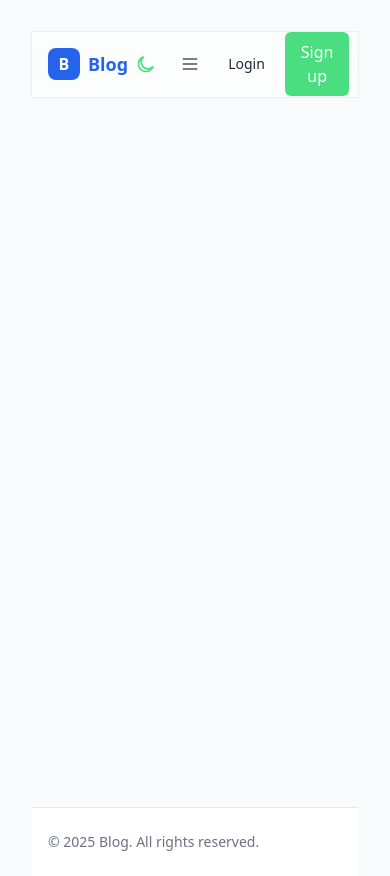
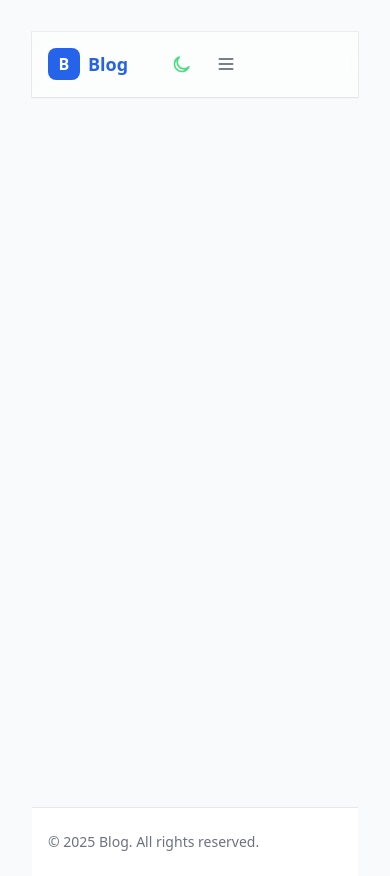
Before and after one commit to kausikaaa/gdg-blog-project, a React (Vite) app in the folder client/: page /login in a window 390 px wide. Built offline with nearby package versions, Linux system fonts and the light colour scheme.

Commit message:
style(ui): Redesign and make Navbar fully responsive with Dark Mode toggle

```diff
--- a/client/src/components/Navbar.jsx
+++ b/client/src/components/Navbar.jsx
@@ -9,15 +9,18 @@ const Navbar = () => {
   const [mobileOpen, setMobileOpen] = useState(false);
 
   return (
-    <header className="sticky top-0 z-40 bg-white/60 backdrop-blur-lg supports-[backdrop-filter]:bg-white/50 border-b border-white/40 ring-1 ring-black/5 dark:bg-gray-900/50 dark:supports-[backdrop-filter]:bg-gray-900/40 dark:border-white/10 dark:ring-white/10">
+    <header className="sticky top-0 z-40 bg-white/60 backdrop-blur-lg supports-[backdrop-filter]:bg-white/50 border-b border-white/40 ring-1 ring-black/5 shadow-sm dark:bg-gray-900/50 dark:supports-[backdrop-filter]:bg-gray-900/40 dark:border-white/10 dark:ring-white/10">
       <nav className="mx-auto max-w-7xl px-4 sm:px-6 lg:px-8">
-        <div className="flex h-16 items-center justify-between">
+        <div className="grid grid-cols-3 items-center h-16">
+          {/* Left: Logo/Title */}
           <div className="flex items-center gap-3">
             <Link to="/" className="flex items-center gap-2">
               <span className="inline-flex h-8 w-8 items-center justify-center rounded-lg bg-brand-600 text-white font-bold">B</span>
               <span className="text-lg font-semibold">Blog</span>
             </Link>
-            <div className="hidden sm:flex items-center gap-2 sm:gap-4 ml-6">
+          </div>
+          {/* Center: Primary Links */}
+          <div className="hidden sm:flex items-center justify-center gap-2 sm:gap-4">
             <NavLink
               to="/"
               className={({ isActive }) =>
@@ -34,13 +37,13 @@ const Navbar = () => {
                   `px-3 py-2 rounded-md text-sm font-medium ${isActive ? 'text-accent bg-accent/10 dark:text-accent/90 dark:bg-accent/10' : 'text-gray-800 hover:text-gray-900 hover:bg-white/50 dark:text-gray-200 dark:hover:text-white dark:hover:bg-white/5'}`
                 }
               >
-                  Create
+                Create Post
               </NavLink>
             )}
           </div>
-          </div>
 
-          <div className="flex items-center gap-2">
+          {/* Right: Theme toggle + Auth */}
+          <div className="flex items-center justify-end gap-2">
             <button
               onClick={toggleTheme}
               aria-label="Toggle dark mode"
@@ -82,7 +85,7 @@ const Navbar = () => {
                 <button onClick={logout} className="inline-flex items-center px-4 py-2 rounded-md bg-gray-900 text-white hover:bg-black transition-colors duration-200 dark:bg-gray-100 dark:text-gray-900 dark:hover:bg-white">Logout</button>
               </>
             ) : (
-              <div className="flex items-center gap-2">
+              <div className="hidden sm:flex items-center gap-2">
                 <Link to="/login" className="px-3 py-2 text-sm font-medium text-gray-800 hover:text-gray-900 dark:text-gray-200 dark:hover:text-white">Login</Link>
                 <Link to="/register" className="inline-flex items-center px-4 py-2 rounded-md bg-accent text-white hover:bg-accent/90 transition-colors duration-200">Sign up</Link>
               </div>
```
Lines whose indentation alone changed are shown as unchanged.
